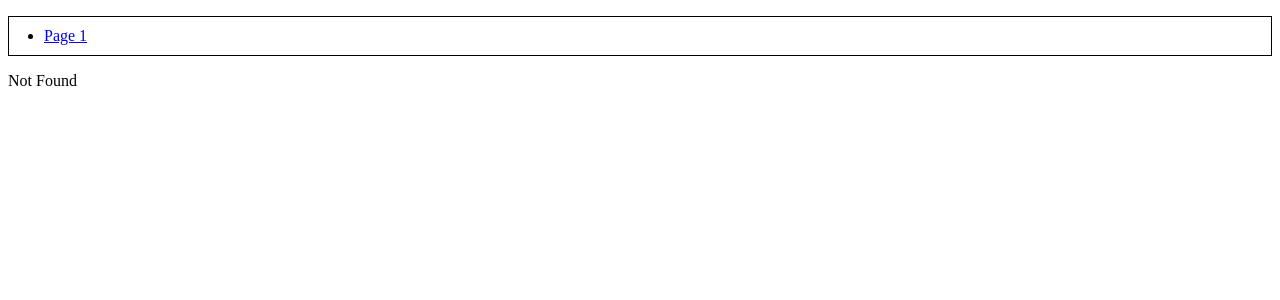
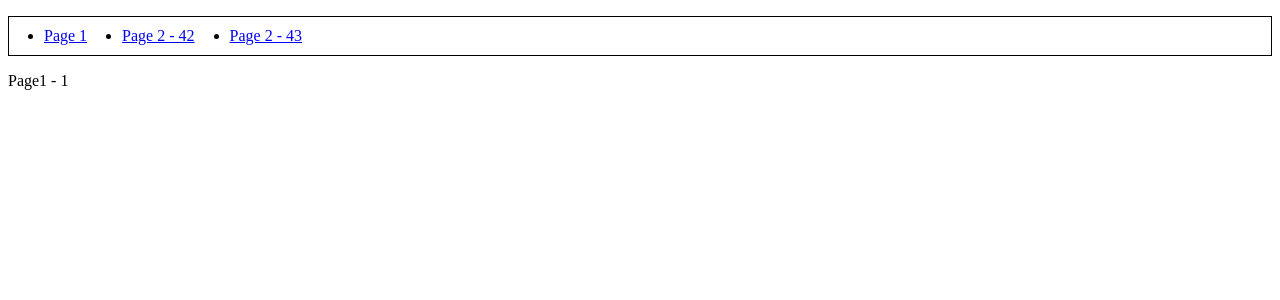
Before and after one commit to HristoKolev/react-router-workshop, a React (Create React App) app: page /page2/1 in a window 1280 px wide. Before the commit this address had no page. Shown: the top 300 px of the page. Built offline with nearby package versions, Linux system fonts and the light colour scheme.

Commit message:
4-qeury-parameters

```diff
--- a/src/App.tsx
+++ b/src/App.tsx
@@ -2,6 +2,7 @@ import { BrowserRouter, Link, Navigate, Route, Routes } from 'react-router-dom';
 
 import { Page1 } from './pages/Page1';
 import { NotFound } from './pages/NotFound';
+import { Page2 } from './pages/Page2';
 
 export const App = (): JSX.Element => {
   return (
@@ -11,12 +12,19 @@ export const App = (): JSX.Element => {
           <li>
             <Link to="/page1">Page 1</Link>
           </li>
+          <li>
+            <Link to="/page2/42">Page 2 - 42</Link>
+          </li>
+          <li>
+            <Link to="/page2/43">Page 2 - 43</Link>
+          </li>
         </ul>
       </nav>
       <main>
         <Routes>
           <Route path="/page1" element={<Page1 />} />
           <Route path="/" element={<Navigate to="/page1" />} />
+          <Route path="/page2/:petId" element={<Page2 />} />
           <Route path="*" element={<NotFound />} />
         </Routes>
       </main>
--- /dev/null
+++ b/src/pages/Page2.tsx
@@ -0,0 +1,6 @@
+import { useParams } from 'react-router-dom';
+
+export const Page2 = (): JSX.Element => {
+  const { petId } = useParams<{ petId: string }>();
+  return <div>Page1 - {petId}</div>;
+};
```
Also changed, not shown: 1 other file (tests, documents, lock files or other folders).
